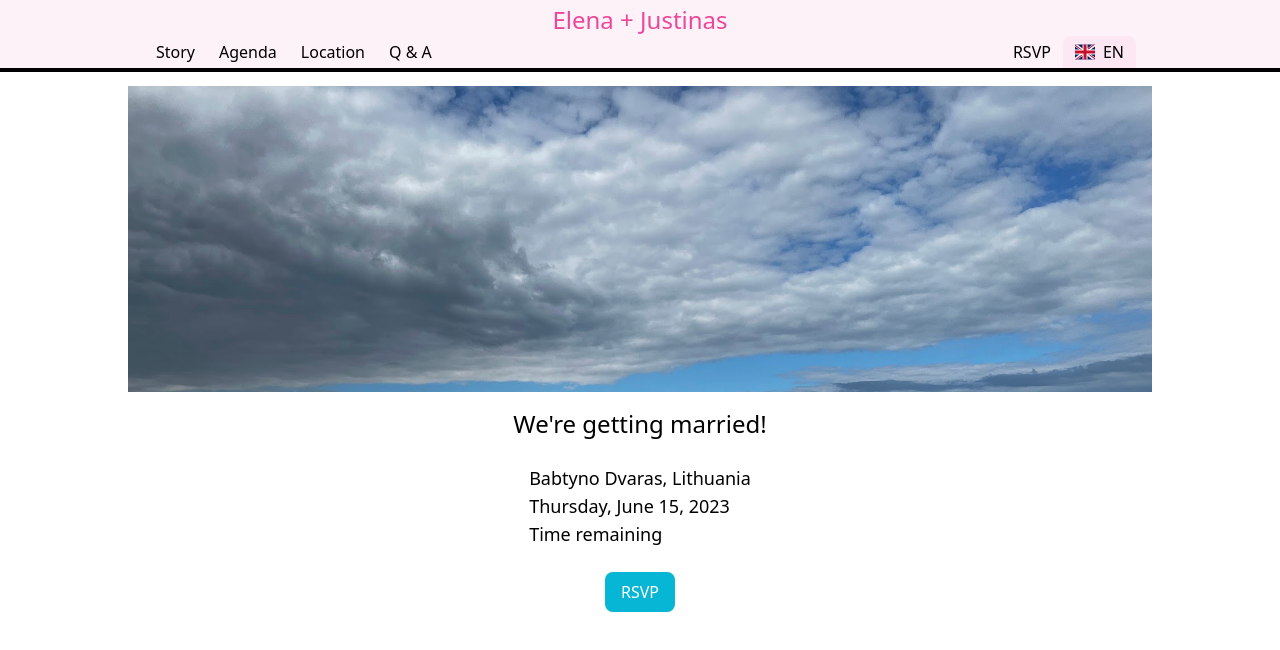
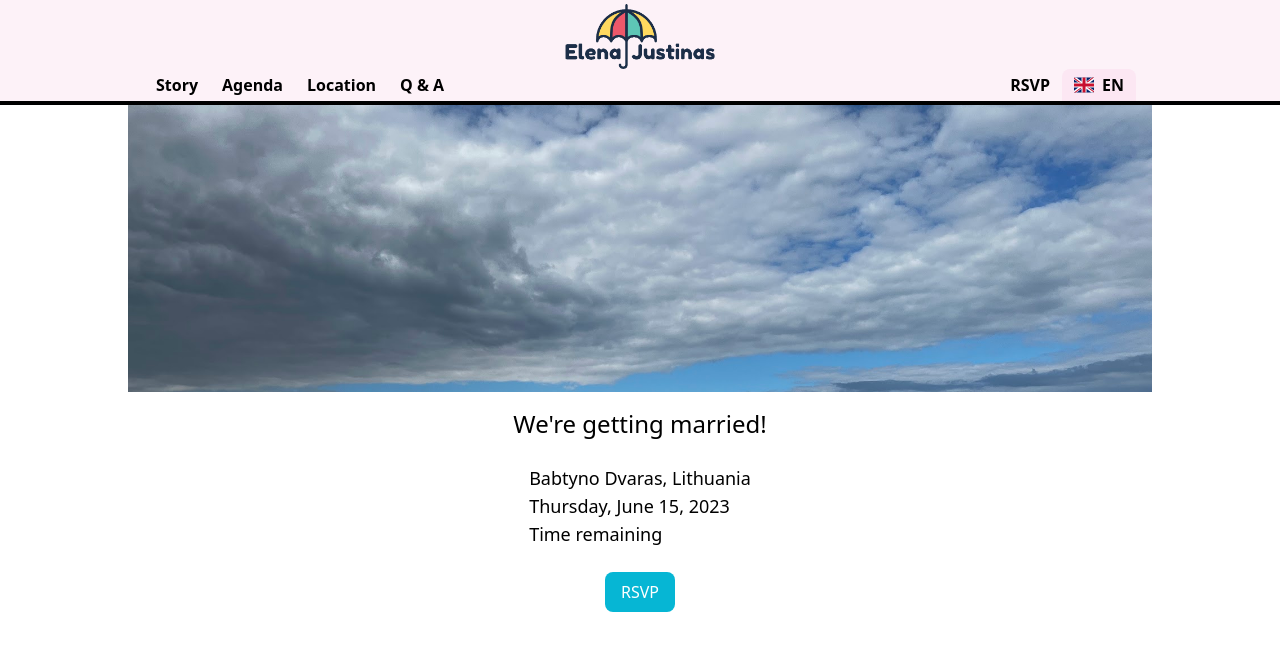
Before and after one commit to ferame/wedding-site, a Vue app: page / in a window 1280 px wide. Shown: the top 650 px of the page. Built offline with nearby package versions, Linux system fonts and the light colour scheme.

Commit message:
Added wedding logo

```diff
--- a/src/components/MobileNavBar.vue
+++ b/src/components/MobileNavBar.vue
@@ -4,7 +4,8 @@
             <RouterLink
                 to="/"
                 class="text-xl action:text-pink-400"
-                >Elena + Justinas
+                >
+                <img src="../assets/Elena_Justinas_no_background.png" width="150">
             </RouterLink>
             <div class="flex gap-5">
                 <button
--- a/src/components/NavBar.vue
+++ b/src/components/NavBar.vue
@@ -6,9 +6,11 @@ import LanguageSelect from './LanguageSelect.vue';
     <nav class="flex flex-col">
       <h1 class="title top text-2xl pt-1 flex justify-center hover:text-pink-500">
         <!-- Add detail where colorful umbrella is shown if we are in homepage, and black/white when in other page -->
-        <RouterLink class="route" to="/">Elena + Justinas</RouterLink>
+        <RouterLink class="route" to="/">
+          <img src="../assets/Elena_Justinas_no_background.png" width="150">
+        </RouterLink>
       </h1>
-      <div class="menu flex flex-row justify-between">
+      <div class="menu flex flex-row justify-between font-bold">
         <ul class="left-side flex flex-row list-items">
           <RouterLink class="route" to="/story">{{ $t('navbar.story') }}</RouterLink>
           <RouterLink class="route" to="/agenda">{{ $t('navbar.agenda') }}</RouterLink>
@@ -39,3 +41,8 @@ import LanguageSelect from './LanguageSelect.vue';
   @apply text-pink-500
 }
 </style>
+
+/* White - #FFFFFF */
+/* Yellow - #FFD95F */
+/* Green - #EE576A */
+/* Red - #5CC6B6 */
```
Also changed, not shown: src/assets/Elena_Justinas_no_background.png (added).
